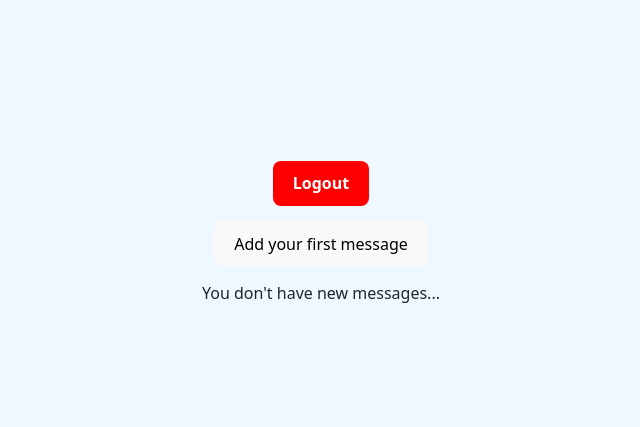
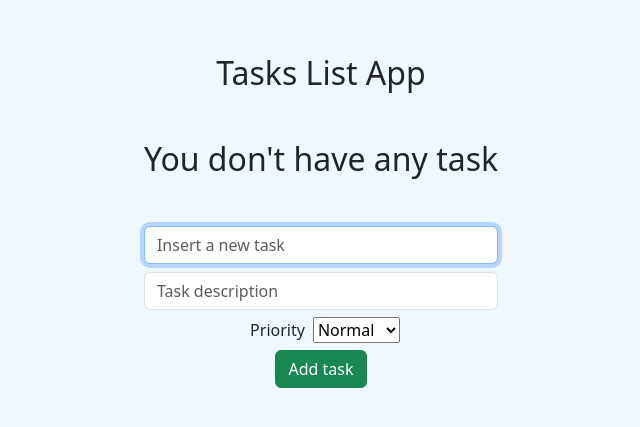
Before and after one commit to lucianogarriga/react-hooks-ob, a React (Vite) app: page / in a window 1280 px wide. Shown: the part 167-594 px from the top of the page, without its empty margins (319-959 px from the left). Built offline with nearby package versions, Linux system fonts and the light colour scheme.

Commit message:
Add conditional render in task table

```diff
--- a/src/App.jsx
+++ b/src/App.jsx
@@ -6,8 +6,8 @@ import TasksPage from "./pages/tasks/TasksPage";
 function App() {
   return (
     <>
-      <OptionalRender />
-      {/* <TasksPage /> */}
+      {/* <OptionalRender /> */}
+      <TasksPage />
     </>
   );
 }
--- a/src/components/container/task_list.jsx
+++ b/src/components/container/task_list.jsx
@@ -62,12 +62,15 @@ function TaskListComponent() {
 
   return (
     <div className="col-12">
+      {tasks.length === 0 ? (
+        <div className="mb-5 mt-5">
+          <h2>You don't have any task</h2>
+        </div>
+      ) : (
         <div className="card p-0">
-        {/* Card Header - Title */}
           <div className="card-header pt-3">
             <h5>Your Tasks:</h5>
           </div>
-        {/* Body - Content */}
           <div
             className="card-body"
             data-mbd-perfect-scrollbar="true"
@@ -95,6 +98,8 @@ function TaskListComponent() {
             </table>
           </div>
         </div>
+      )}
+
       <TaskForm add={addTask} />
     </div>
   );
--- a/src/components/pure/optionalRender.jsx
+++ b/src/components/pure/optionalRender.jsx
@@ -2,35 +2,40 @@ import React, { useState } from "react";
 
 // Login Logout buttons
 
-  function LoginButton ({ loginAction, propStyle })  {
-    return <button onClick={loginAction} style={propStyle}>Login</button>;
-  };
+function LoginButton({ loginAction, propStyle }) {
+  return (
+    <button onClick={loginAction} style={propStyle}>
+      Login
+    </button>
+  );
+}
 
-  function LogoutButton ({ logoutAction, propStyle }) {
-    return <button onClick={logoutAction} style={propStyle}>Logout</button>;
-  };
+function LogoutButton({ logoutAction, propStyle }) {
+  return (
+    <button onClick={logoutAction} style={propStyle}>
+      Logout
+    </button>
+  );
+}
 
 // Estilos para los botones
 
-  const loggedStyle  =  {
-    backgroundColor: "green",
+const loggedStyle = {
+  backgroundColor: "rgb(9,164,36)",
   color: "white",
   fontWeight: "bold",
-    margin: "15px"
-  }
+  margin: "15px",
+};
 
-
-  const unloggedStyle  = {
-    backgroundColor: "red",
+const unloggedStyle = {
+  backgroundColor: "rgb(220,34,44)",
   color: "white",
   fontWeight: "bold",
-    margin: "15px"
-  }
-
+  margin: "15px",
+};
 
 const OptionalRender = () => {
-
-  const [access, setAccess] = useState(true);
+  const [access, setAccess] = useState(false);
   // Msg sin leer del usuario
   const [nMessages, setNMessages] = useState(0);
 
@@ -49,35 +54,42 @@ const OptionalRender = () => {
   // }
   {
     access
-      ? (optionalButton = <LogoutButton logoutAction={logoutAction} propStyle={unloggedStyle}/>)
-      : (optionalButton = <LoginButton loginAction={loginAction} propStyle={loggedStyle}/>);
+      ? (optionalButton = (
+          <LogoutButton logoutAction={logoutAction} propStyle={unloggedStyle} />
+        ))
+      : (optionalButton = (
+          <LoginButton loginAction={loginAction} propStyle={loggedStyle} />
+        ));
   }
 
   // Unread msg
-  let addMessages = ( ) => {
-    setNMessages(nMessages + 1)
-  }
+  let addMessages = () => {
+    setNMessages(nMessages + 1);
+  };
 
   return (
     <div>
       {optionalButton}
-        <br/>
-        {/* {nMessages > 0 && nMessages === 1 && <p>You have ONE new message!</p>}
-        {nMessages > 1 && <p>You have {nMessages} new messages...</p>}
-        {nMessages === 0 && <p>You don't have new messages...</p>} */}
-        <button onClick={addMessages}>
+      <br />
+
+      {access
+      ? (
+        <div>
+          <h2>Welcome to your dashboard</h2>
+            {nMessages > 0
+              ? <p> You have {nMessages} new message{nMessages > 1 ? "s" : null}...</p>
+              : <p>You don't have new messages...</p>
+            }
             {nMessages === 0
-          ? "Add your first message"
-          : "Add a new message"
-          }
-        </button>
-        {/* Ternary Operator */}
-        {nMessages > 0
-          ? <p>You have {nMessages} new message{nMessages > 1 ? 's' : null}...</p>
-          : <p>You don't have new messages...</p>
+              ? <button onClick={addMessages}>Add your first message</button>
+              : <button onClick={addMessages}>Add new messages</button>
             }
         </div>
         )
+      : null
+      }
+    </div>
+  );
 };
 
 export default OptionalRender;
--- a/src/pages/tasks/TasksPage.jsx
+++ b/src/pages/tasks/TasksPage.jsx
@@ -4,7 +4,7 @@ import TaskListComponent from "../../components/container/task_list";
 const TasksPage = () => {
   return (
     <>
-      <h2>Lista de Tareas</h2>
+      <h2>Tasks List App</h2>
       <TaskListComponent />
     </>
   );
```
Lines whose indentation alone changed are shown as unchanged.
